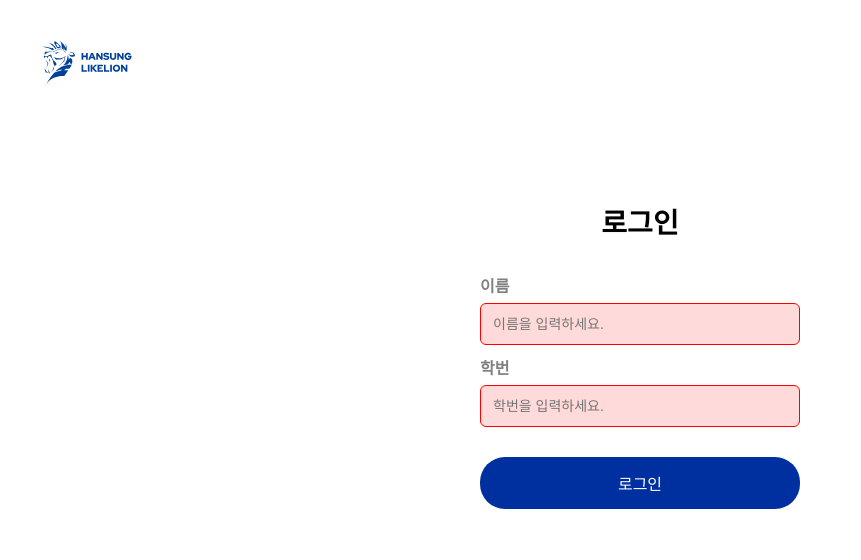
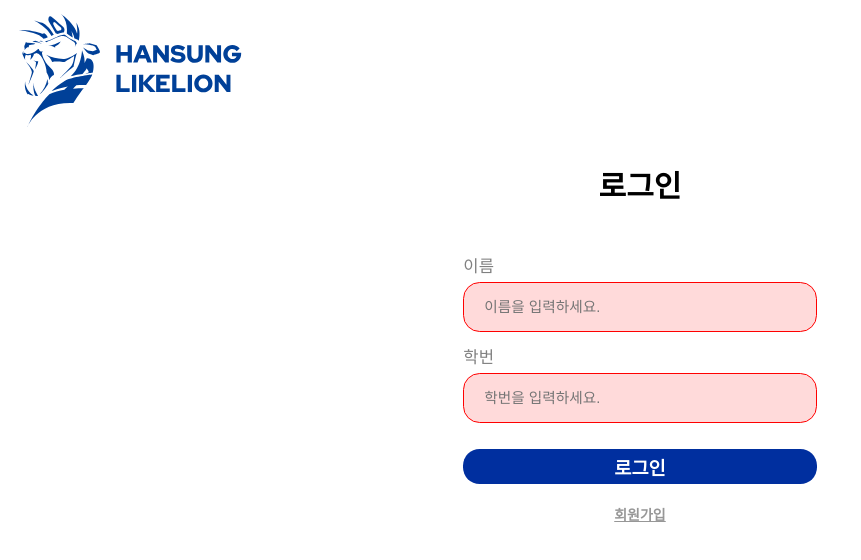
Before and after one commit to HSU-Likelion-Frontend-13th/Attendance-Web-Team-B, a React (Create React App) app in the folder homework8/: page /login in a window 1280 px wide. Shown: the top 560 px of the page, without its empty margins (0-861 px from the left). Built offline with nearby package versions, Linux system fonts and the light colour scheme.

Commit message:
design. 화면 구성 변경

```diff
--- a/homework8/src/components/header/Header.style.jsx
+++ b/homework8/src/components/header/Header.style.jsx
@@ -1,11 +1,12 @@
 import styled from "styled-components";
 
 export const HeaderLayout = styled.div`
-  display: flex;
-  align-items: center;
-  padding: 30px;
+    display: flex;
+    align-items: center;
+    margin-bottom: 0.3646vw;
 `;
 
 export const Icon = styled.img`
-  height: 50px;
+    height: 9.7396vw;
+    width: 19.0792vw;
 `;
--- a/homework8/src/components/login/LoginForm.jsx
+++ b/homework8/src/components/login/LoginForm.jsx
@@ -5,6 +5,7 @@ export default function LoginForm() {
     const [name, setName] = useState('');
     const [id, setId] = useState('');
     const [errors, setErrors] = useState({});
+    const [isSignUp, setIsSignUp] = useState(false);
 
     const USER_REGEX = /^[가-힣]+$/;
     const ID_REGEX = /^\d{7}$/;
@@ -41,8 +42,9 @@ export default function LoginForm() {
     return (
         <S.LoginLayout>
             <S.LoginBox onSubmit = { handleSubmit }>
-                <S.Title>로그인</S.Title>
+                <S.Title>{ isSignUp ? "회원가입" : "로그인" }</S.Title>
 
+                <S.InputWrapper>
                 <S.Label>이름</S.Label>
                 <S.Input
                     type = "text"
@@ -52,7 +54,9 @@ export default function LoginForm() {
                     isValid = { USER_REGEX.test(name) }
                 />
                 { errors.name ? <S.ErrorText>{ errors.name }</S.ErrorText> : null}
+                </S.InputWrapper>
 
+                <S.InputWrapper>
                 <S.Label>학번</S.Label>
                 <S.Input
                     type = "text"
@@ -62,8 +66,26 @@ export default function LoginForm() {
                     isValid = { ID_REGEX.test(id) }
                 />
                 { errors.id ? <S.ErrorText>{ errors.id }</S.ErrorText> : null}
+                </S.InputWrapper>
 
-                <S.Button type = "submit">로그인</S.Button>
+                <S.Button type = "submit">{ isSignUp ? "회원가입" : "로그인" }</S.Button>
+                { !isSignUp ? (
+                    <S.Button
+                        type = "button"
+                        onClick = { () => setIsSignUp(true) }
+                        isSecondary
+                    >
+                    회원가입
+                    </S.Button>
+                ) : (
+                    <S.Button
+                        type = "button"
+                        onClick = { () => setIsSignUp(false) }
+                        isSecondary
+                    >
+                    로그인
+                    </S.Button>
+                )}
             </S.LoginBox>
         </S.LoginLayout>
     );
--- a/homework8/src/components/login/LoginForm.style.jsx
+++ b/homework8/src/components/login/LoginForm.style.jsx
@@ -4,61 +4,70 @@ export const LoginLayout = styled.div`
     display: flex;
     justify-content: center;
     align-items: flex-start;
-    padding-top: 60px;
-`
+`;
 
 export const Title = styled.h2`
     display: flex;
     justify-content: center;
-    font-size: 28px;
-    font-weight: bold;
-    margin-bottom: 32px;
+    font-size: 2.3438vw;
+    font-weight: bolder;
+    margin-bottom: 3.6458vw;
 `;
 
 export const Label = styled.label`
-    font-weight: 600;
-    margin-bottom: 6px;
+    font-size: 1.3021vw;
+    font-weight: 300;
+    margin-bottom: 0.3646vw;
     color: grey;
 `;
 
 export const LoginBox = styled.form`
     display: flex;
     flex-direction: column;
-    width: 320px;
+    justify-content: center;
 `;
 
 export const Input = styled.input`
-    padding: 12px;
-    border: 1px solid ${ (props) => (
-        props.isValid ? 'blue' : props.isValid === false ? 'red' : '#ccc'
-    )};
-    border-radius: 6px;
-    margin-bottom: 10px;
-    font-size: 14px;
+    padding: 0.625vw;
+    padding-left: 1.5625vw;
+    height: 2.5vw;
+    border: 1px solid ${(props) =>
+        props.isValid ? 'blue' : props.isValid === false ? 'red' : '#ccc'};
+    border-radius: 1.3vw;
+    font-size: 1.1458vw;
 
-    background-color: ${ (props) => (
-        props.isValid ? '#e0f1ff' : props.isValid === false ? '#ffdada' : '#ccc'
-    )};
+    background-color: ${(props) =>
+        props.isValid ? '#e0f1ff' : props.isValid === false ? '#ffdada' : '#ccc'};
+`;
+
+export const InputWrapper = styled.div`
+    display: flex;
+    flex-direction: column;
+    margin-bottom: 1vw;
 `;
 
 export const Button = styled.button`
-    background-color: #002f9f;
-    color: white;
-    padding: 14px 0;
-    font-size: 16px;
+    width: 27.6042vw;
+    height: 2.7083vw;
+    background-color: ${props => props.isSecondary ? "#ffffff" : "#002f9f"};
+    color: ${props => props.isSecondary ? "#979797" : "#ffffff"};
+    font-size: ${props => props.isSecondary ? "1.0938vw" : "1.4583vw"};
+    font-weight: ${props => props.isSecondary ? "600" : "700"};
     border: none;
-    border-radius: 25px;
+    border-radius: 1.3vw;
     cursor: pointer;
-    margin-top: 20px;
+    margin-top: 1.0417vw;
+
+    text-decoration: ${props => props.isSecondary ? "underline" : "none"};
 
     &:hover {
-    background-color: #001f70;
+        background-color: ${props => props.isSecondary ? "#ffffff" : "#002f9f"};
     }
 `;
 
 export const ErrorText = styled.div`
     color: red;
-    font-size: 12px;
-    margin-top: -8px;
-    margin-bottom: 12px;
+    font-size: 0.677vw;
+    margin-top: 0.4167vw;
+    margin-bottom: 0.625vw;
 `;
```
